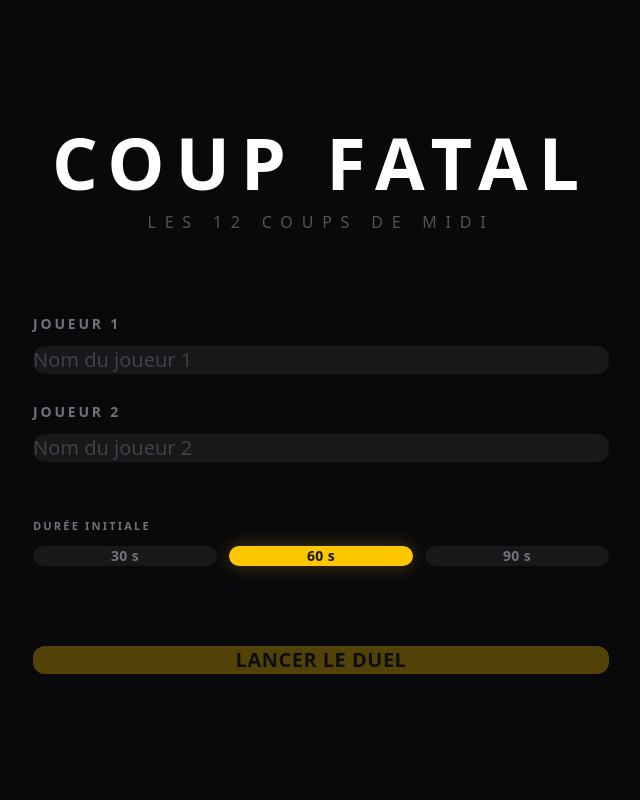
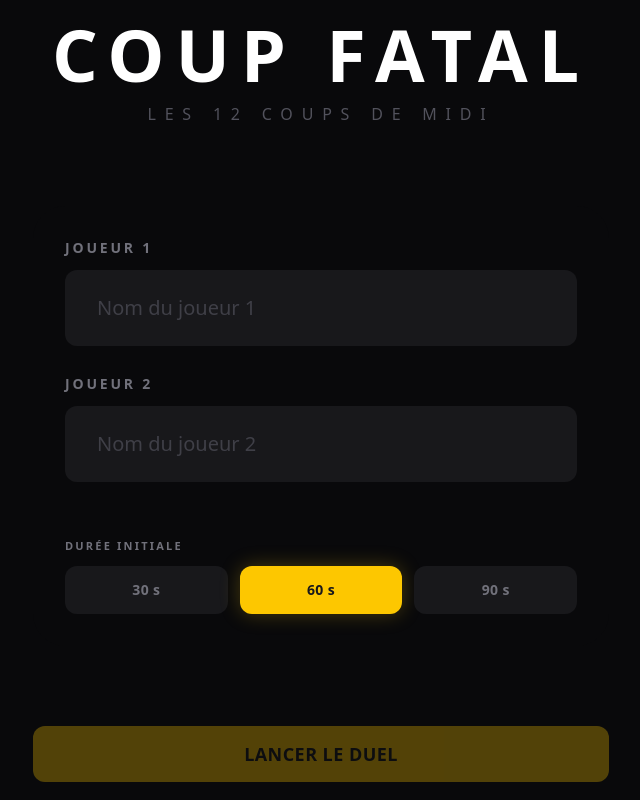
Before and after one commit to gabrielluthun/coup-fatal, a React (Vite) app: page / in a window 1280 px wide. Shown: the whole page, without its empty margins (319-959 px from the left). Built offline with nearby package versions, Linux system fonts and the light colour scheme.

Commit message:
fix: fix padding conflict with css file

```diff
--- a/src/components/game/AnswerControls.tsx
+++ b/src/components/game/AnswerControls.tsx
@@ -15,14 +15,14 @@
           <Button
             variant="primary"
             onClick={startTimer}
-            className="px-14 py-5 text-lg shadow-[0_0_30px_rgba(250,204,21,0.25)]"
+            className="px-10 py-4 text-lg shadow-[0_0_30px_rgba(250,204,21,0.25)]"
           >
             ▶ Lancer le chrono
           </Button>
           <Button
             variant="neutral"
             onClick={switchPlayer}
-            className="px-10 py-5 text-lg"
+            className="px-8 py-4 text-lg"
           >
             ⇄ Changer de joueur
           </Button>
@@ -36,10 +36,10 @@
 
   return (
     <div className="flex gap-6 justify-center">
-      <Button variant="success" onClick={correctAnswer} className="px-20 py-5 text-lg">
+      <Button variant="success" onClick={correctAnswer} className="px-12 py-4 text-lg">
         ✓ Bonne réponse
       </Button>
-      <Button variant="danger" onClick={wrongAnswer} className="px-20 py-5 text-lg">
+      <Button variant="danger" onClick={wrongAnswer} className="px-12 py-4 text-lg">
         ✗ Mauvaise réponse
       </Button>
     </div>
--- a/src/components/result/GameResult.tsx
+++ b/src/components/result/GameResult.tsx
@@ -25,10 +25,10 @@
 function ResultActions({ onReplay, onMenu }: ResultActionsProps) {
   return (
     <div className="flex gap-6 animate-fade-up" style={{ animationDelay: '0.35s' }}>
-      <Button variant="primary" onClick={onReplay} className="px-20 py-5 text-lg">
+      <Button variant="primary" onClick={onReplay} className="px-12 py-4 text-lg">
         Rejouer
       </Button>
-      <Button variant="neutral" onClick={onMenu} className="px-20 py-5 text-lg">
+      <Button variant="neutral" onClick={onMenu} className="px-12 py-4 text-lg">
         ← Menu
       </Button>
     </div>
--- a/src/components/setup/GameSetup.tsx
+++ b/src/components/setup/GameSetup.tsx
@@ -95,7 +95,7 @@
       </div>
 
       {/* Champs */}
-      <div className="flex flex-col gap-7 w-full max-w-xl bg-zinc-950 border-zinc-800/60 rounded-4xl p-12">
+      <div className="flex flex-col gap-7 w-full max-w-xl bg-zinc-950 border-zinc-800/60 rounded-4xl p-8">
         <PlayerNameInput label="Joueur 1" value={player1Name} onChange={setPlayer1Name} />
         <PlayerNameInput label="Joueur 2" value={player2Name} onChange={setPlayer2Name} />
         <div className="border-zinc-800" />
@@ -108,7 +108,7 @@
           type="submit"
           variant="primary"
           disabled={!canStart}
-          className="w-full py-7 text-xl"
+          className="w-full py-3.5 text-lg"
         >
           Lancer le duel
         </Button>
--- a/src/components/ui/Button.tsx
+++ b/src/components/ui/Button.tsx
@@ -1,5 +1,4 @@
 import type { ButtonHTMLAttributes } from 'react';
-import { twMerge } from 'tailwind-merge';
 
 type Variant = 'primary' | 'success' | 'danger' | 'neutral';
 
@@ -18,13 +17,13 @@
   return (
     <button
       {...props}
-      className={twMerge(
-        'px-6 py-3 rounded-xl font-bold text-sm tracking-wide uppercase',
+      className={[
+        'rounded-xl font-bold tracking-wide uppercase',
         'transition-all duration-150 cursor-pointer',
         'disabled:opacity-30 disabled:cursor-not-allowed',
         variantClasses[variant],
         className,
-      )}
+      ].join(' ')}
     >
       {children}
     </button>
--- a/src/index.css
+++ b/src/index.css
@@ -26,6 +26,7 @@
 .animate-pulse-glow { animation: pulse-glow 1.8s ease-in-out infinite; }
 .animate-tick-flash { animation: tick-flash 0.8s ease-in-out infinite; }
 
+@layer base {
   * {
     box-sizing: border-box;
     margin: 0;
@@ -37,3 +38,4 @@
     -webkit-font-smoothing: antialiased;
     background-color: #09090b;
   }
+}
```
Lines whose indentation alone changed are shown as unchanged.
